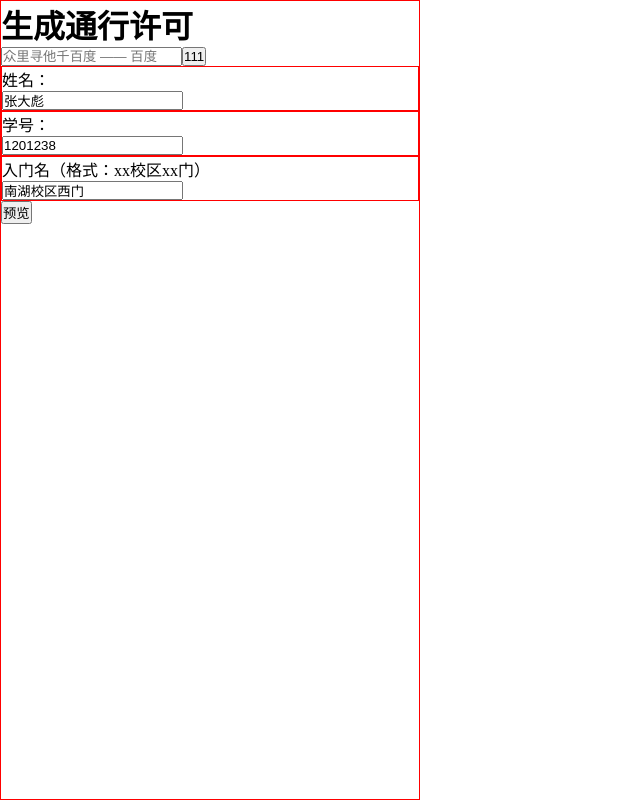
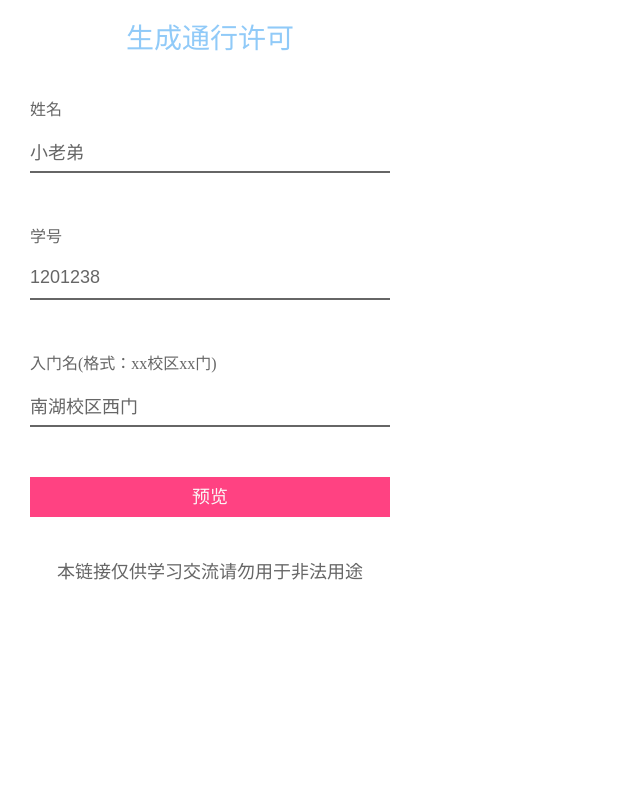
Before and after one commit to yingjieweb/learnaxios, a Vue app: page / in a window 1280 px wide. Shown: the whole page, without its empty margins (0-640 px from the left). Built offline with nearby package versions, Linux system fonts and the light colour scheme.

Commit message:
basic implement preview function

```diff
--- a/src/views/inputt.vue
+++ b/src/views/inputt.vue
@@ -1,32 +1,22 @@
 <template>
   <div class="login">
     <div class="title">
-      <h1>生成通行许可</h1>
-    </div>
-
-    <form class="search" method="get" action="http://www.baidu.com/s">
-      <input name="wd" type="text" required placeholder="众里寻他千百度 —— 百度">
-      <button type="submit">111</button>
-    </form>
-
-    <div class="inputItem">
-      <label>姓名：<br>
-        <input type="text" v-model="form.name" required>
-      </label>
+      <span>生成通行许可</span>
     </div>
     <div class="inputItem">
-      <label>学号：<br>
-        <input type="text" v-model="form.stuId" required>
-      </label>
+      <span>姓名</span><br>
+      <input type="text" v-model="form.name">
     </div>
     <div class="inputItem">
-      <label>入门名（格式：xx校区xx门）<br>
-        <input type="text" v-model="form.gateName" required>
-      </label>
+      <span>学号</span><br>
+      <input type="text" v-model="form.stuId">
     </div>
-    <div class="preview">
-      <button @click="showCode">预览</button>
+    <div class="inputItem">
+      <span>入门名(格式：xx校区xx门)</span><br>
+      <input type="text" v-model="form.gateName">
     </div>
+    <div class="preview" @click="showCode">预览</div>
+    <div class="alert">本链接仅供学习交流请勿用于非法用途</div>
   </div>
 </template>
 
@@ -36,7 +26,7 @@
     data() {
       return {
         form: {
-          name: '张大彪',
+          name: '小老弟',
           stuId: '1201238',
           gateName: '南湖校区西门'
         }
@@ -44,7 +34,6 @@
     },
     methods: {
       showCode() {
-
         this.$emit('showCode', this.form)
       }
     }
@@ -53,11 +42,53 @@
 
 <style scoped>
   .login {
-    height: 100vh;
-    border: 1px solid red;
+    padding: 0 30px;
   }
 
-  .inputItem {
-    border: 1px solid red;
+  .title {
+    color: #90CAF8;
+    font-size: 28px;
+    text-align: center;
+    margin-top: 16px;
+    margin-bottom: 40px;
+  }
+
+  .inputItem > span {
+    color: #666666;
+    font-size: 16px;
+  }
+
+  .inputItem > input {
+    padding: 10px 0;
+    font-size: 18px;
+    color: #666666;
+    outline: none;
+    width: 100%;
+    border: none;
+    border-bottom: 2px solid #666666;
+    margin-top: 10px;
+    margin-bottom: 50px;
+  }
+
+  .inputItem > input:hover {
+    border-bottom: 2px solid #FF4282;
+  }
+
+  .preview {
+    width: 100%;
+    height: 40px;
+    font-size:18px;
+    line-height: 40px;
+    text-align: center;
+    color: #FBF6F6;
+    background-color: #FF4282;
+  }
+
+  .alert {
+    color: #666666;
+    font-size: 18px;
+    text-align: center;
+    margin-top: 40px;
+    margin-bottom: 40px;
   }
 </style>
--- a/src/views/outputt.vue
+++ b/src/views/outputt.vue
@@ -6,7 +6,7 @@
         <img src="../../src/assets/arrow.png" alt="">
       </div>
     </div>
-    <div class="timer">时间：2020-12-02 21:19:38</div>
+    <div class="timer">时间：{{currentTime}}</div>
     <div class="info">
       <div><span class="key">学工号</span>：<span>{{form.stuId}}</span></div>
       <div><span class="key">姓名</span>：<span>{{form.name}}</span></div>
@@ -26,12 +26,33 @@
           return {}
         }
       }
+    },
+    created() {
+      this.getCurrentTime()
+    },
+    data() {
+      return {
+        currentTime: ''
+      }
+    },
+    methods: {
+      getCurrentTime() {
+        let date = new Date()
+        let YY = date.getFullYear()
+        let MM = parseInt(date.getMonth()) < 10 ? '0'+date.getMonth() : date.getMonth()
+        let DD = parseInt(date.getDay()) < 10 ? '0'+date.getDay() : date.getDay()
+        let hh = parseInt(date.getHours()) < 10 ? '0'+date.getHours() : date.getHours()
+        let mm = parseInt(date.getMinutes()) < 10 ? '0'+date.getMinutes() : date.getMinutes()
+        let ss = parseInt(date.getSeconds()) < 10 ? '0'+date.getSeconds() : date.getSeconds()
+
+        this.currentTime = `${YY}-${MM}-${DD} ${hh}:${mm}:${ss}`
+      }
     }
   }
 </script>
 
 <style scoped>
-  .code > .title {
+  .title {
     color: #046635;
     font-size: 34px;
     text-align: center;
```
